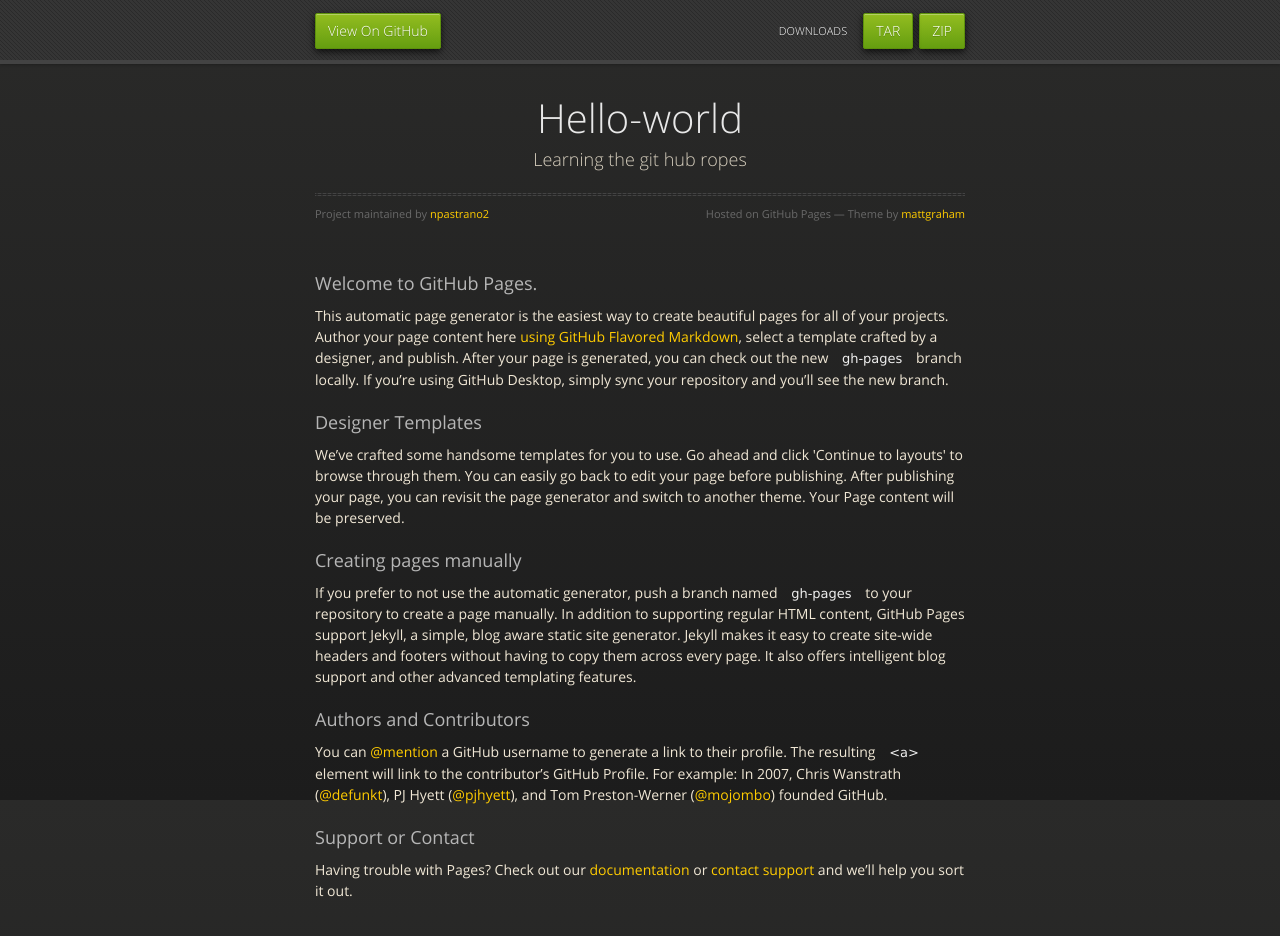
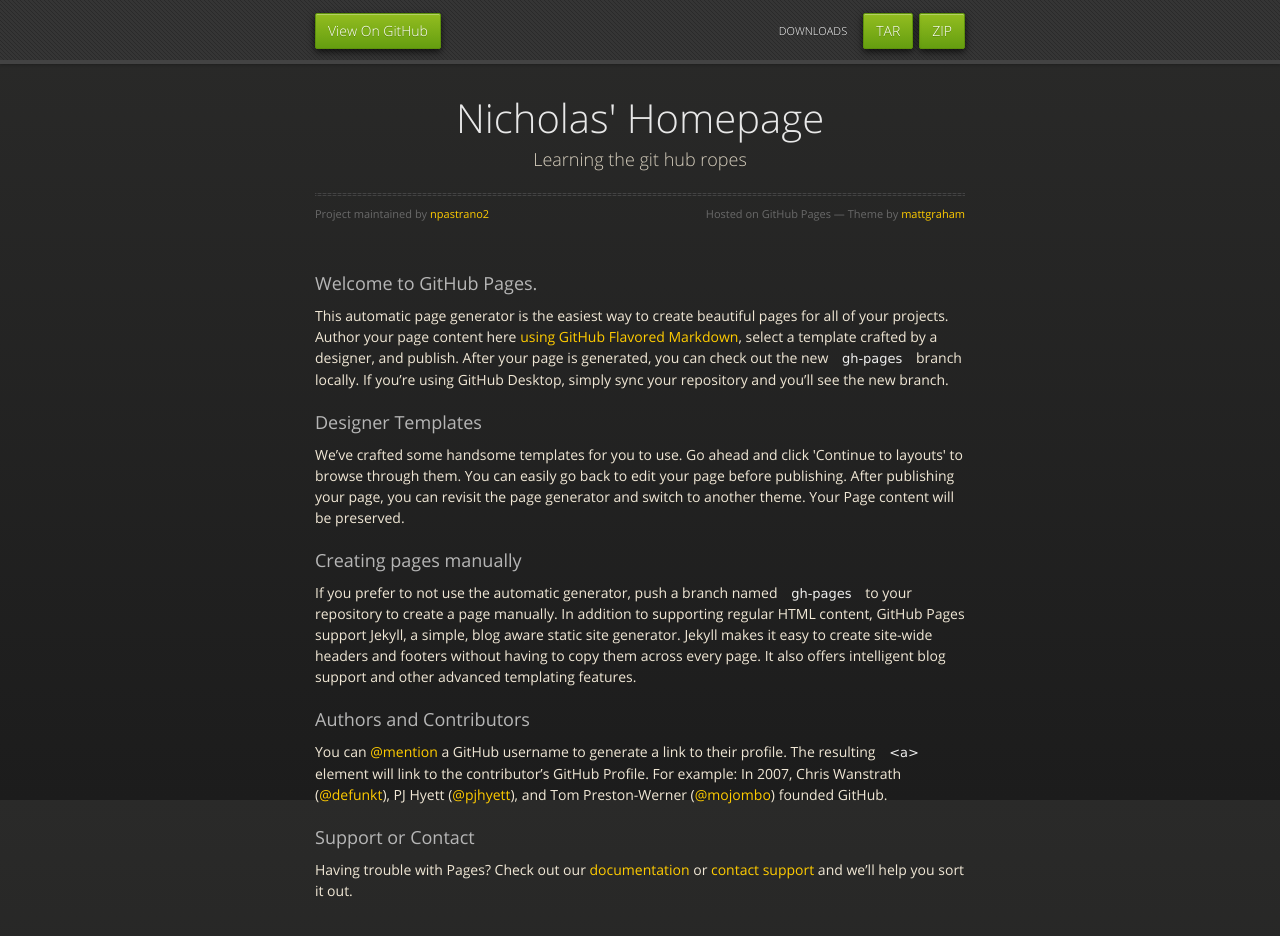
Before and after one commit to npastrano2/hello-world, a plain HTML site: page index.html in a window 1280 px wide. Drawn offline with nearby package versions, Linux system fonts and the light colour scheme.

Commit message:
Added a new head title

```diff
--- a/index.html
+++ b/index.html
@@ -31,7 +31,7 @@
 
       <section>
         <div id="title">
-          <h1>Hello-world</h1>
+          <h1>Nicholas' Homepage</h1>
           <p>Learning the git hub ropes</p>
           <hr>
           <span class="credits left">Project maintained by <a href="https://github.com/npastrano2">npastrano2</a></span>
```
